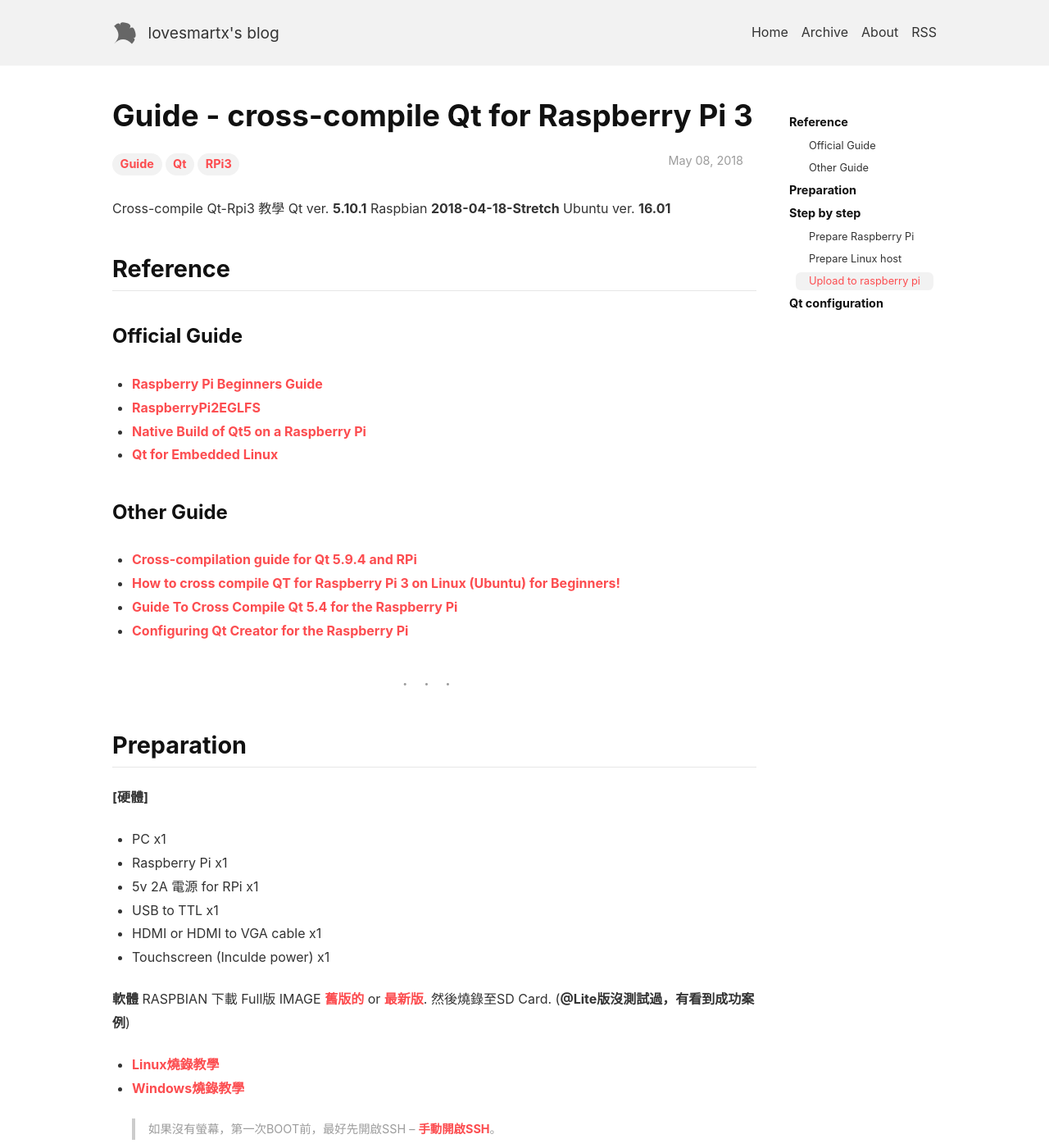
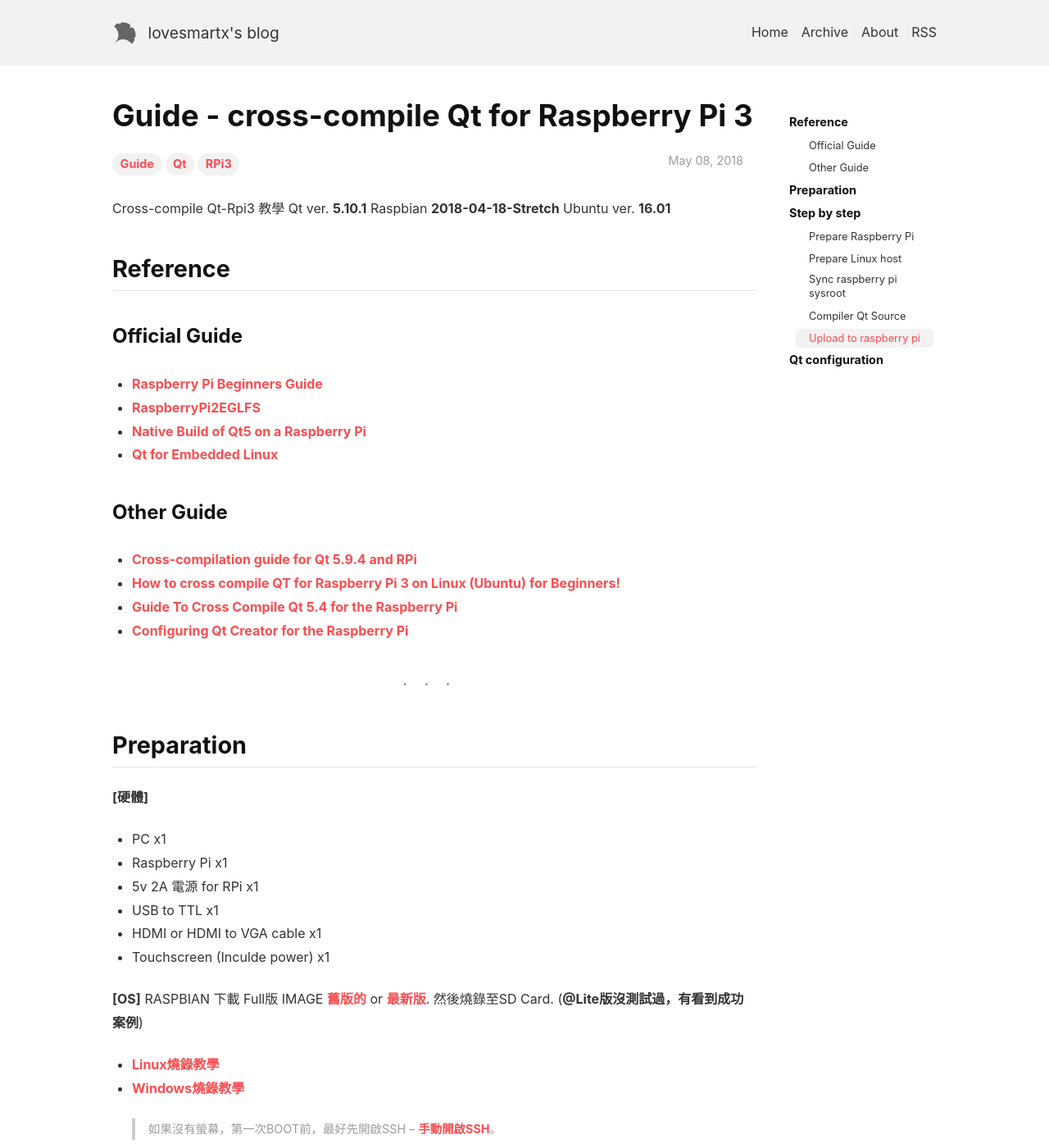
Before and after one commit to lovesmartx/lovesmartx.github.io, a Jekyll site: the page built from _posts/2018-05-08-quick-start.md, in a window 1280 px wide and 1400 px high. Shown: the whole window at 82% size. Built offline with Jekyll 4.4.1, drawn with Linux system fonts in a browser that asks for light colours; nearby versions of some CDN libraries; some of the changed text lies outside the part shown.

Commit message:
調整章節

````diff
--- a/_posts/2018-05-08-quick-start.md
+++ b/_posts/2018-05-08-quick-start.md
@@ -41,7 +41,7 @@ _ _ _
 - HDMI or HDMI to VGA cable x1
 - Touchscreen (Inculde power) x1
 
-**軟體**
+**[OS]**
 RASPBIAN
 下載 Full版 IMAGE [舊版的](http://downloads.raspberrypi.org/raspbian/images/) or [最新版](https://www.raspberrypi.org/downloads/raspbian/). 然後燒錄至SD Card. (**@Lite版沒測試過，有看到成功案例**)
 - [Linux燒錄教學](https://www.raspberrypi.org/documentation/installation/installing-images/linux.md)
@@ -164,6 +164,7 @@ If you use a 32Bit host, use this toolchain path: /raspi/tools/arm-bcm2708/gcc-l
 ```
  which arm-linux-gnueabihf-gcc
 ```
+### Sync raspberry pi sysroot
 
 **[on host PC]** Create a sysroot. Using rsync we can properly keep things synchronized in the future as well.
 Replace **raspberrypi.local** with the IP address of the Pi.
@@ -204,6 +205,8 @@ Don't forget to adjust paths if you changed that. For some reason the ~/ in the
 > You need to change < qt-version> with a proper Qt version (for example 5.6, or 5.9.1; note that version 5.9.1 is a tag not a branch, so you may want to create a local branch with it)
 
 > You need to change < rpi-version> with a proper Raspberry Pi version. Use: linux\-rasp\-pi\-g\+\+ for RPi, linux\-rasp\-pi2\-g\+\+ for RPi2 and linux-rasp-pi3-g\+\+ for RPi3.
+
+### Compiler Qt Source
 
 **[on host PC]** Get Qt sources and untar Qt sources
 ```
````
